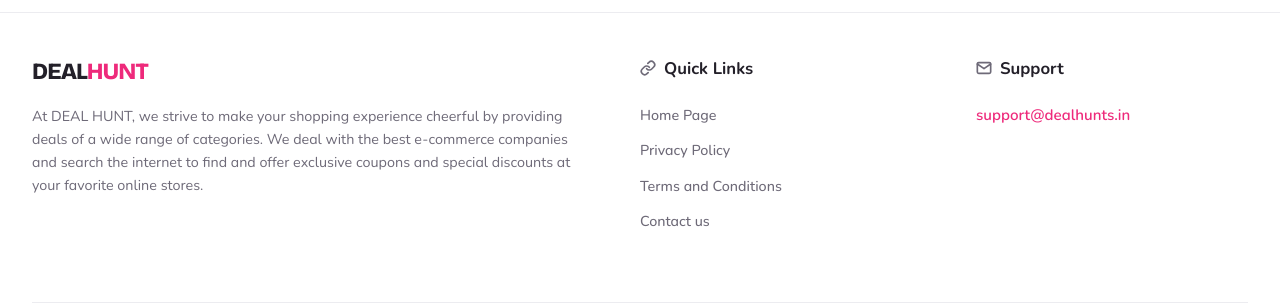
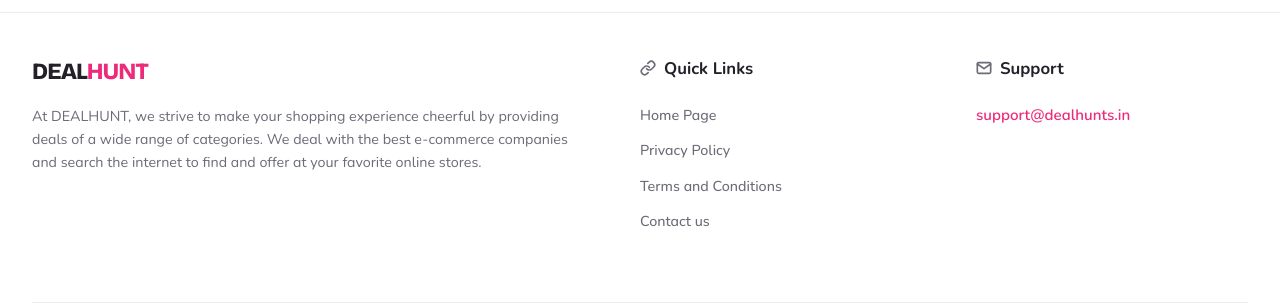
Before and after one commit to chandanmallah/affiliate_shopping_website, a Django app: page / in a window 1280 px wide. Shown: the part 1674-1981 px from the top of the page. Run offline with Django 4.2, Linux system fonts and the light colour scheme; data that the repository does not hold is empty; some web fonts are replaced.

Commit message:
updated dealhunts

```diff
--- a/products/templates/products/footer_partial.html
+++ b/products/templates/products/footer_partial.html
@@ -7,7 +7,7 @@
         <span class="logo-fallback-text">DEALHUNT</span>
       </div>
       <p class="about-text">
-        At DEALHUNT, we strive to make your shopping experience cheerful by providing deals of a wide range of categories. We deal with the best e-commerce companies and search the internet to find and offer exclusive coupons and special discounts at your favorite online stores.
+        At DEALHUNT, we strive to make your shopping experience cheerful by providing deals of a wide range of categories. We deal with the best e-commerce companies and search the internet to find and offer at your favorite online stores.
       </p>
       <div class="amazon-disclaimer">
         <strong>Disclaimer:</strong> DEALHUNT is a participant in the Amazon Associates Program, an affiliate advertising program designed to provide a means for sites to earn advertising fees by advertising and linking to amazon.in. All the Links Generated by Tool Are Affiliated Links and We May Earn Commission from Qualifying Purchase.
--- a/products/templates/products/product_list.html
+++ b/products/templates/products/product_list.html
@@ -187,7 +187,7 @@
           <span class="logo-fallback-text font-display">DEAL<span>HUNT</span></span>
         </div>
         <p class="about-text">
-          At DEAL HUNT, we strive to make your shopping experience cheerful by providing deals of a wide range of categories. We deal with the best e-commerce companies and search the internet to find and offer exclusive coupons and special discounts at your favorite online stores.
+          At  DEALHUNT, we strive to make your shopping experience cheerful by providing deals of a wide range of categories. We deal with the best e-commerce companies and search the internet to find and offer at your favorite online stores.
         </p>
       </div>
 
```
